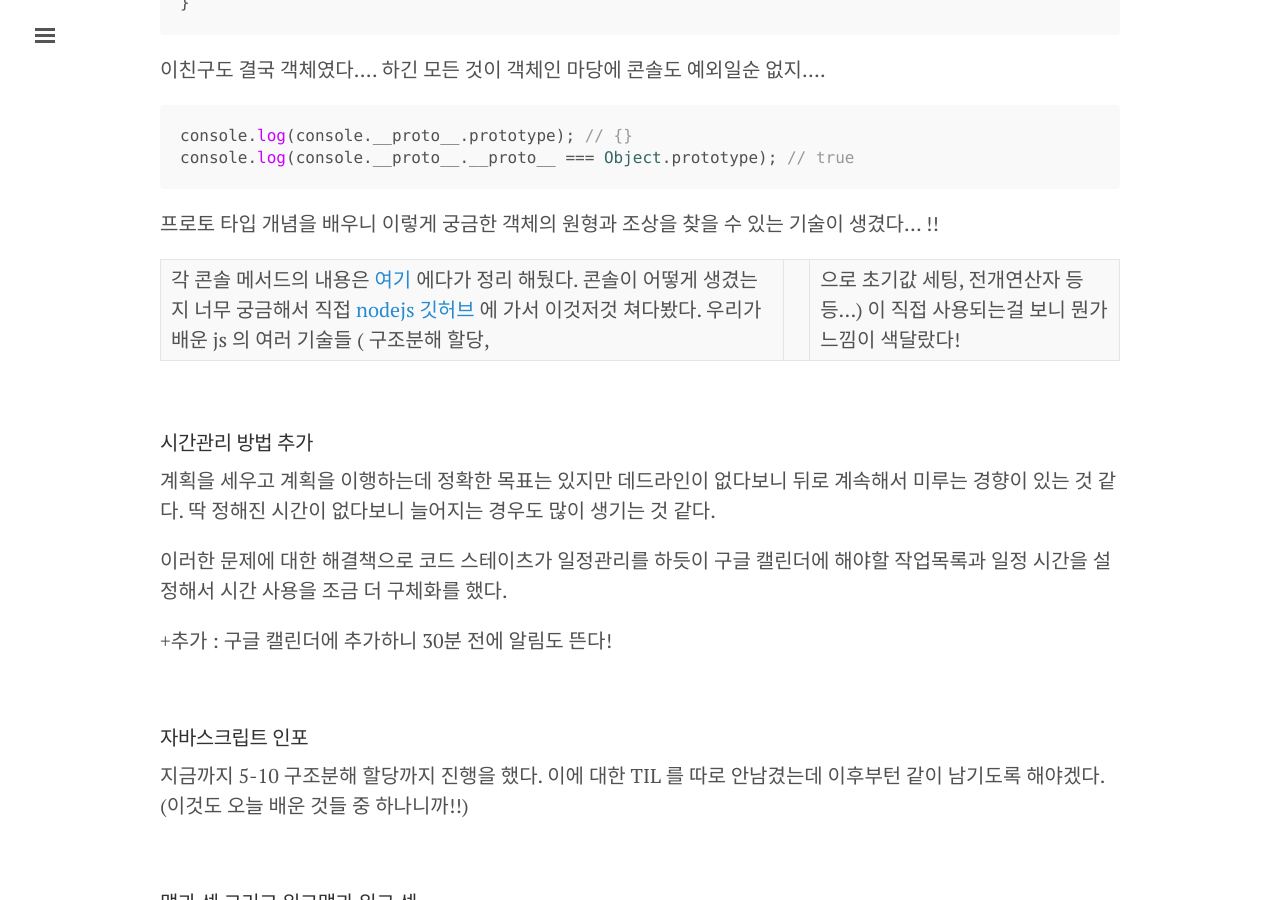
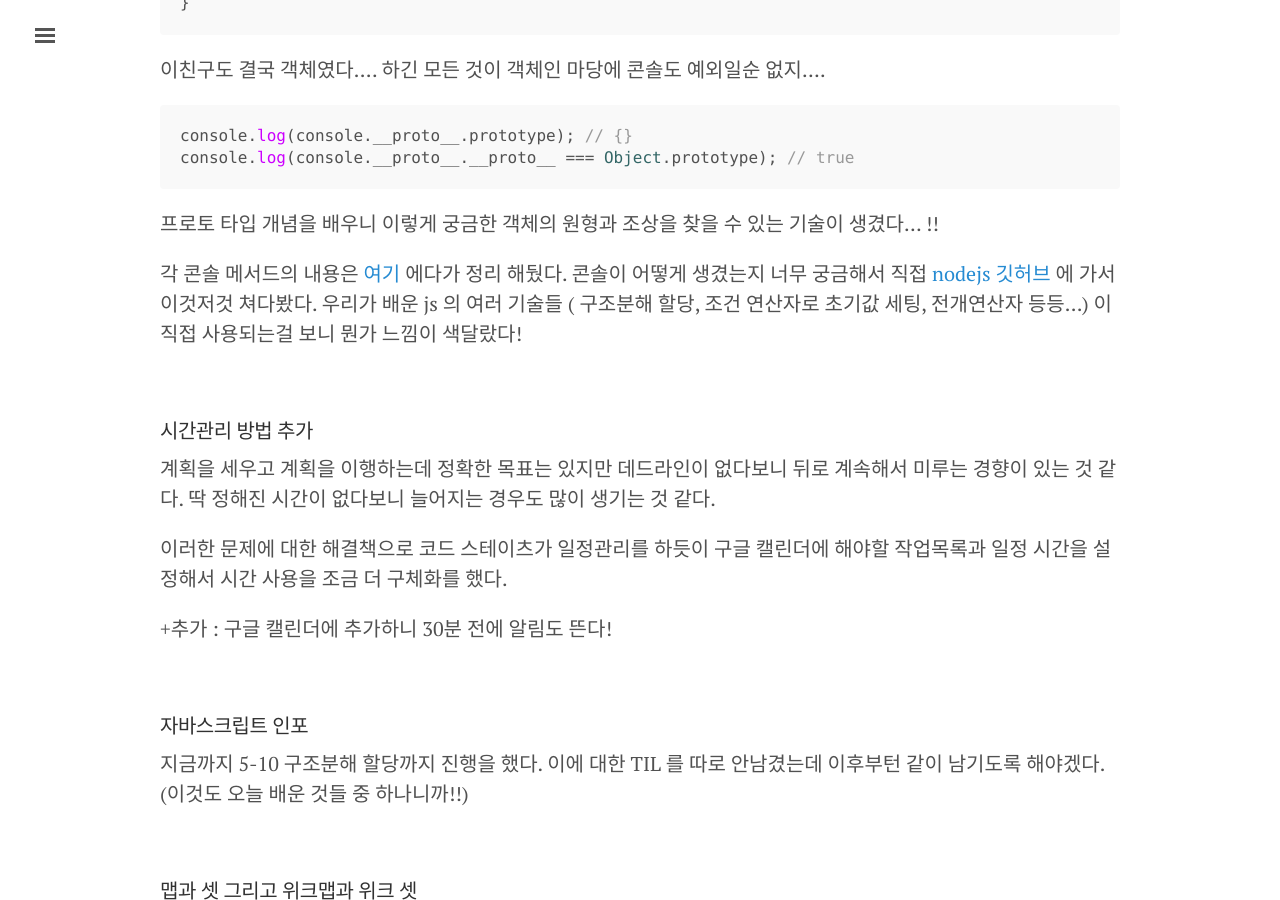
Before and after one commit to osunguk/osunguk.github.io, a Jekyll site: the page built from _posts/2021-01-24-codestats-seventh-week.md, in a window 1280 px wide and 900 px high, scrolled down 6697 px. Built offline with Jekyll 4.4.1, drawn with Linux system fonts in a browser that asks for light colours; comment, search, counter and statistics services are not loaded.

Commit message:
|| 를 표 수식어로 봐서 해당 구문 수정

```diff
--- a/_posts/2021-01-24-codestats-seventh-week.md
+++ b/_posts/2021-01-24-codestats-seventh-week.md
@@ -259,7 +259,7 @@ console.log(console.__proto__.__proto__ === Object.prototype); // true
 
 프로토 타입 개념을 배우니 이렇게 궁금한 객체의 원형과 조상을 찾을 수 있는 기술이 생겼다... !!
 
-각 콘솔 메서드의 내용은 [여기](https://www.notion.so/osunguk/f9c16687db6b4d1e9d02f116b521722c) 에다가 정리 해뒀다. 콘솔이 어떻게 생겼는지 너무 궁금해서 직접 [nodejs 깃허브](https://github.com/nodejs/node/blob/v12.20.1/lib/internal/console/constructor.js) 에 가서 이것저것 쳐다봤다. 우리가 배운 js 의 여러 기술들 ( 구조분해 할당, || 으로 초기값 세팅, 전개연산자 등등...) 이 직접 사용되는걸 보니 뭔가 느낌이 색달랐다!
+각 콘솔 메서드의 내용은 [여기](https://www.notion.so/osunguk/f9c16687db6b4d1e9d02f116b521722c) 에다가 정리 해뒀다. 콘솔이 어떻게 생겼는지 너무 궁금해서 직접 [nodejs 깃허브](https://github.com/nodejs/node/blob/v12.20.1/lib/internal/console/constructor.js) 에 가서 이것저것 쳐다봤다. 우리가 배운 js 의 여러 기술들 ( 구조분해 할당, 조건 연산자로 초기값 세팅, 전개연산자 등등...) 이 직접 사용되는걸 보니 뭔가 느낌이 색달랐다!
 
 <br>
 
```
